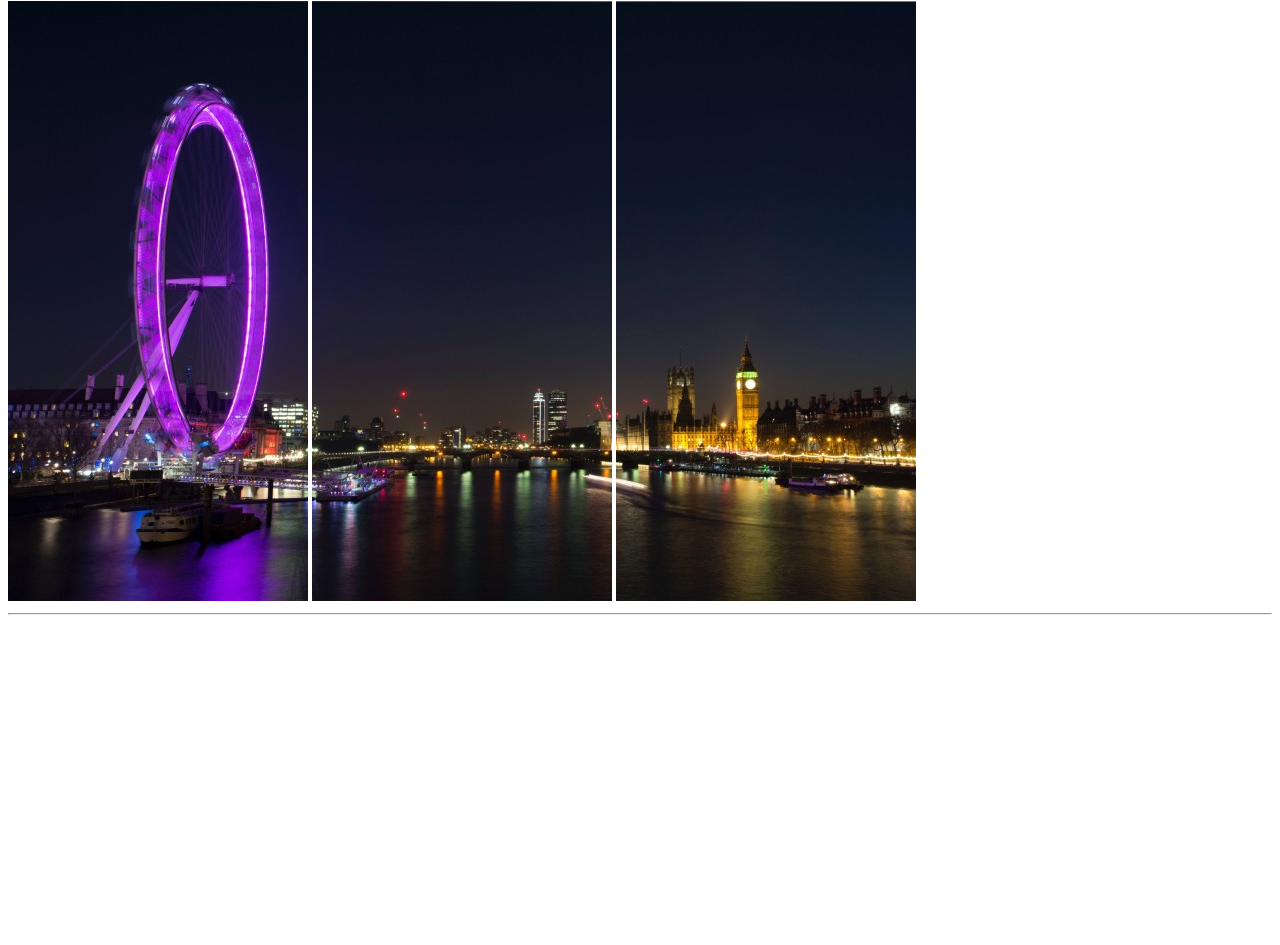
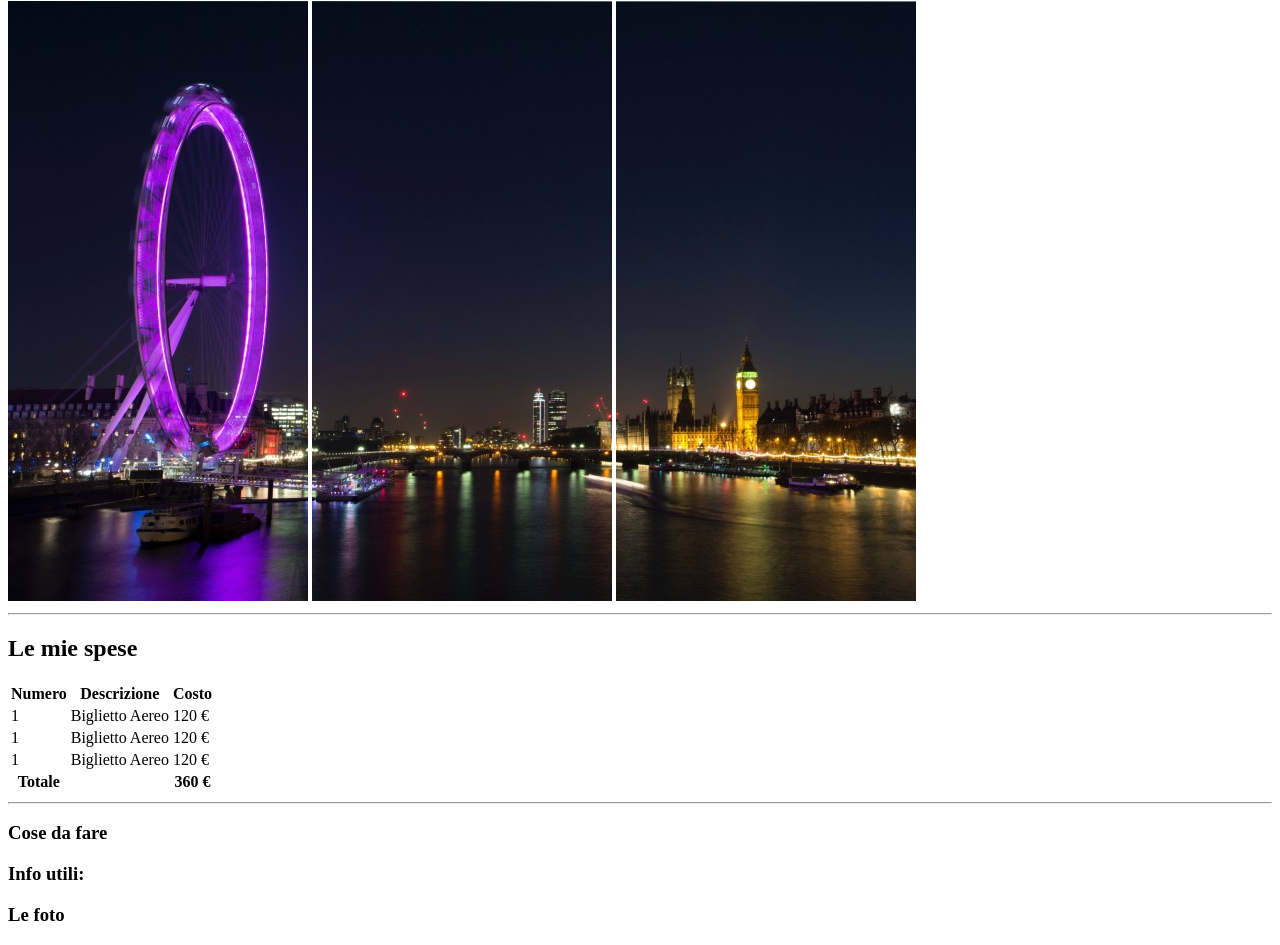
Before and after one commit to DanieleSpuria/html-london-trip, a plain HTML site: page index.html in a window 1280 px wide. Shown: the part 79-1024 px from the top of the page. Before the commit the page ends 800 px from the top, so only its background shows below. Drawn offline with Linux system fonts and the light colour scheme.

Commit message:
[add] section spese

```diff
--- a/index.html
+++ b/index.html
@@ -19,7 +19,57 @@
   </header>
 
   <main>
+    <!-- Spese -->
+    <section>
+      <h2>Le mie spese</h2>
+      <table>
+        <thead>
+          <tr>
+            <th>Numero</th>
+            <th>Descrizione</th>
+            <th>Costo</th>
+          </tr>
+        </thead>
+        <tbody>
+          <tr>
+            <td>1</td>
+            <td>Biglietto Aereo</td>
+            <td>120 &euro;</td>
+          </tr>
+          <tr>
+            <td>1</td>
+            <td>Biglietto Aereo</td>
+            <td>120 &euro;</td>
+          </tr>
+          <tr>
+            <td>1</td>
+            <td>Biglietto Aereo</td>
+            <td>120 &euro;</td>
+          </tr>
+        </tbody>
+        <tfoot>
+          <tr>
+            <th>Totale</th>
+            <th></th>
+            <th>360 &euro;</th>
+          </tr>
+        </tfoot>
+      </table>
+      <hr>
+    </section>
+    <!-- Spese -->
 
+    <section>
+      <h3>Cose da fare</h3>
+    </section>
+
+    <section>
+      <h3>Info utili:</h3>
+    </section>
+
+    <section>
+      <h3>Le foto</h3>
+    </section>
   </main>
 
 </body>
```
